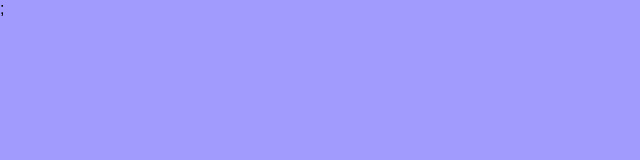
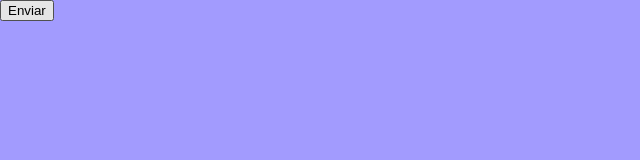
Before and after one commit to Kenzie-Academy-Brasil-Developers/react-entrega-s2-formulario-de-cadastro-vitorsoaresf, a React (Create React App) app: page / in a window 1280 px wide. Shown: the top 160 px of the page, without its empty margins (0-640 px from the left). Built offline with nearby package versions, Linux system fonts and the light colour scheme.

Commit message:
feat: create routes

```diff
--- a/src/App.css
+++ /dev/null
@@ -1,3 +0,0 @@
-.App {
-  text-align: center;
-}
--- a/src/App.js
+++ b/src/App.js
@@ -1,11 +1,11 @@
-import "./App.css";
 import GlobalStyle from "./styles/global";
+import Routes from "./routes";
 
 function App() {
   return (
     <>
       <GlobalStyle />
-      <div className="App"></div>;
+      <Routes />
     </>
   );
 }
--- /dev/null
+++ b/src/components/Form/index.jsx
@@ -0,0 +1,9 @@
+function Form() {
+  return (
+    <form>
+      <input type="submit" value="Enviar" />
+    </form>
+  );
+}
+
+export default Form;
--- a/src/index.js
+++ b/src/index.js
@@ -1,14 +1,17 @@
-import React from 'react';
-import ReactDOM from 'react-dom';
-import './index.css';
-import App from './App';
-import reportWebVitals from './reportWebVitals';
+import React from "react";
+import ReactDOM from "react-dom";
+import "./index.css";
+import App from "./App";
+import reportWebVitals from "./reportWebVitals";
+import { BrowserRouter } from "react-router-dom";
 
 ReactDOM.render(
   <React.StrictMode>
-    <App />
+    <BrowserRouter>
+      <App />
+    </BrowserRouter>
   </React.StrictMode>,
-  document.getElementById('root')
+  document.getElementById("root")
 );
 
 // If you want to start measuring performance in your app, pass a function
--- /dev/null
+++ b/src/pages/Home/index.jsx
@@ -0,0 +1,7 @@
+import Form from "../../components/Form";
+
+function Home() {
+  return <Form />;
+}
+
+export default Home;
--- /dev/null
+++ b/src/pages/Login/index.jsx
@@ -0,0 +1,5 @@
+function Login() {
+  return <div>Login</div>;
+}
+
+export default Login;
--- /dev/null
+++ b/src/routes/index.jsx
@@ -0,0 +1,20 @@
+import { Switch, Route } from "react-router-dom";
+import Home from "../pages/Home";
+import Login from "../pages/Login";
+
+function Routes() {
+  return (
+    <div>
+      <Switch>
+        <Route exact path="/">
+          <Home />
+        </Route>
+        <Route exact path="/login">
+          <Login />
+        </Route>
+      </Switch>
+    </div>
+  );
+}
+
+export default Routes;
```
Also changed, not shown: src/components/Form/styles.js (added).
